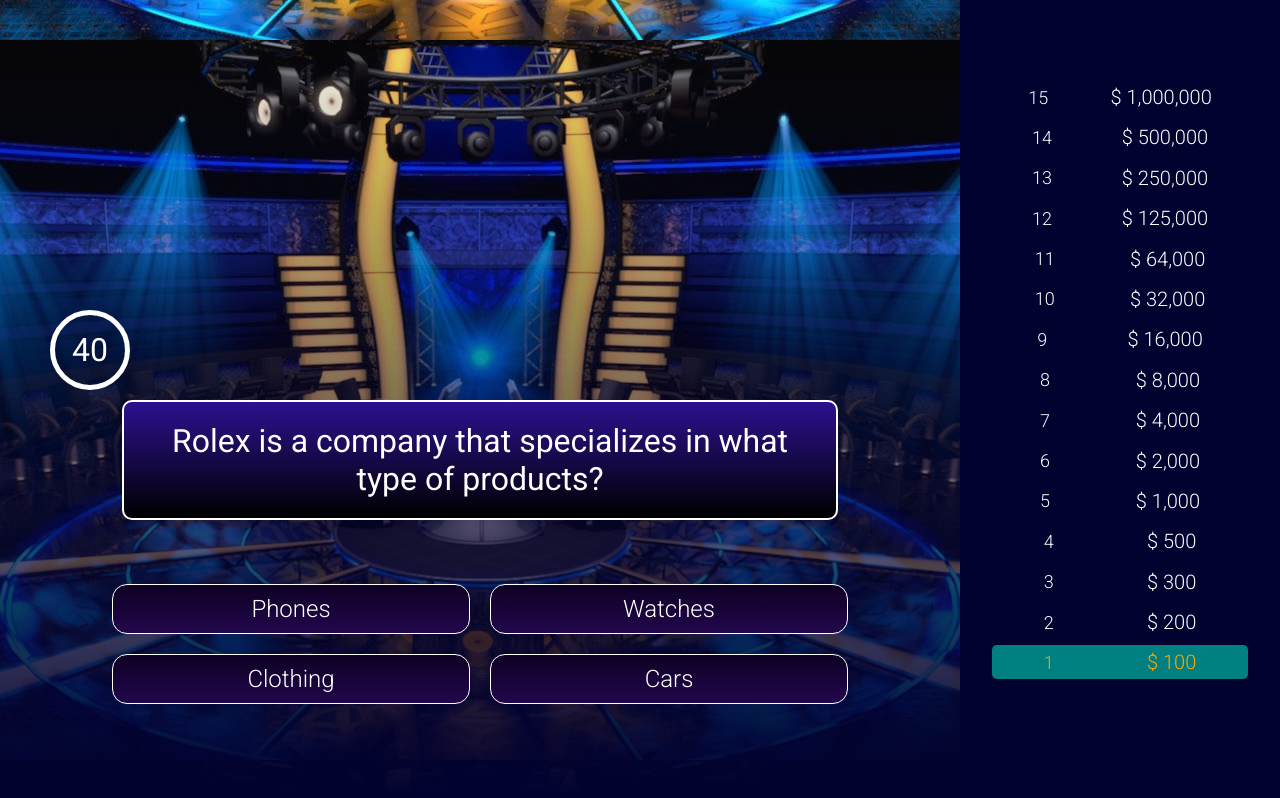
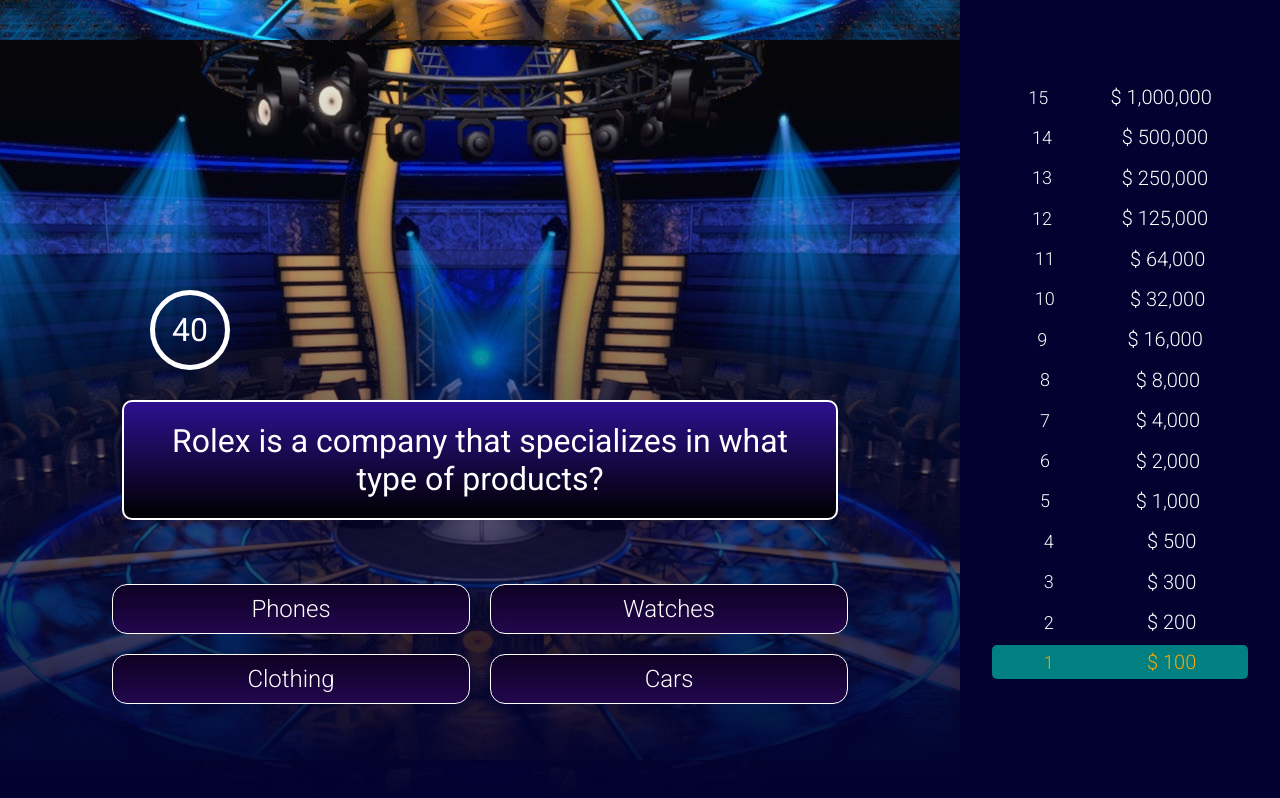
Before and after one commit to andrewphm/millionaire-quiz-app, a React (Create React App) app: page / in a window 1280 px wide. Built offline with nearby package versions, Linux system fonts and the light colour scheme.

Commit message:
Update readme

```diff
--- a/src/app.css
+++ b/src/app.css
@@ -27,8 +27,8 @@
     justify-content: center;
     font-size: 2rem;
     position: absolute;
-    bottom: 10px;
-    left: 50px;
+    bottom: 30px;
+    left: 150px;
 }
 
 .main__bottom{
```
Also changed, not shown: 1 other file (tests, documents, lock files or other folders).
